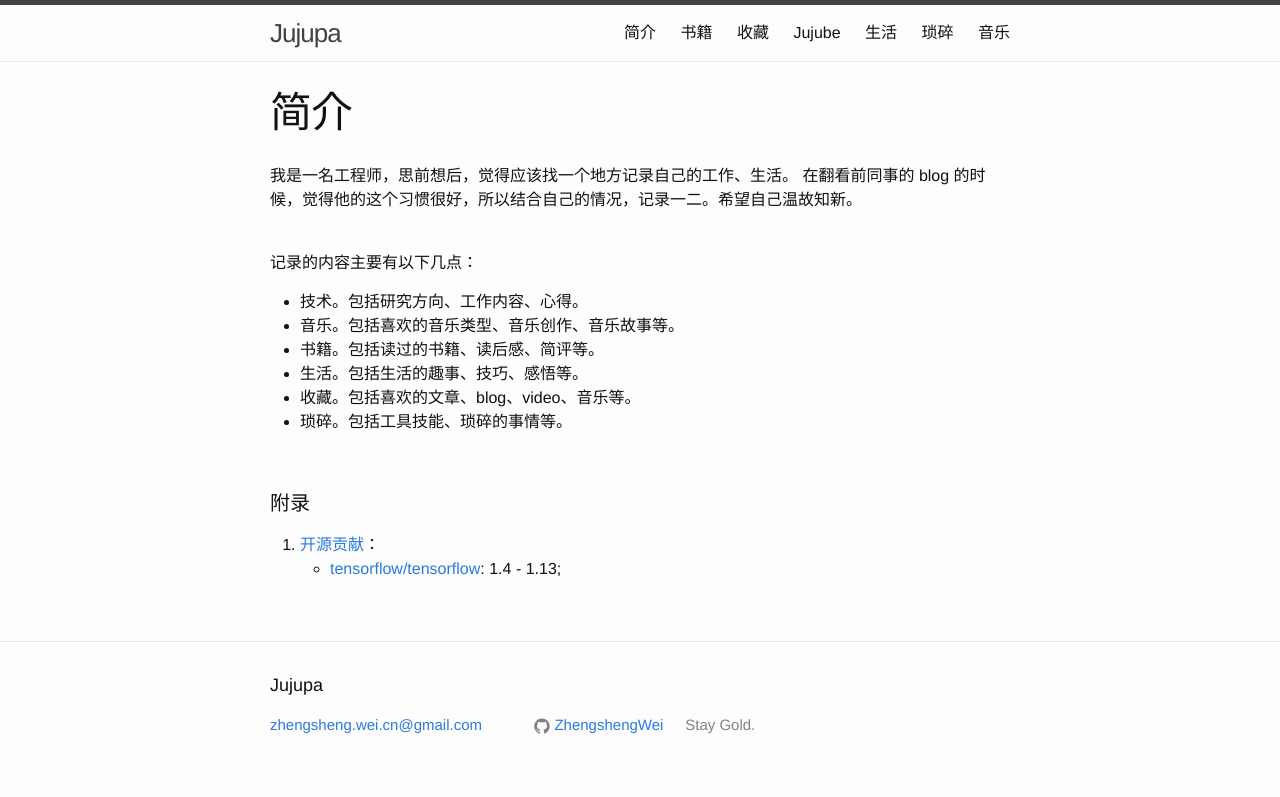
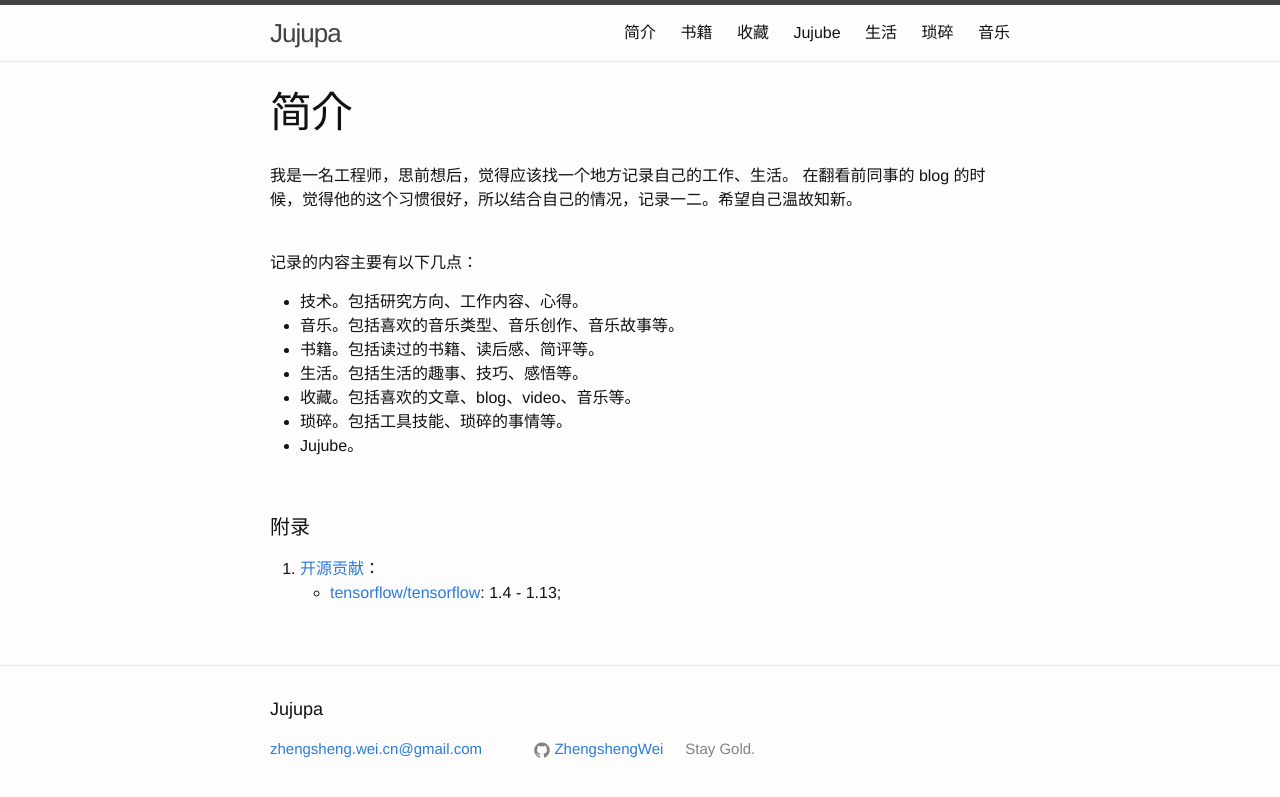
Before and after one commit to ZhengshengWei/zhengshengwei.github.io, a Jekyll site: the page built from about.md, in a window 1280 px wide. Shown: the top 797 px of the page. Built offline with Jekyll 4.4.1, drawn with Linux system fonts in a browser that asks for light colours; comment, search, counter and statistics services are not loaded.

Commit message:
update about

```diff
--- a/about.md
+++ b/about.md
@@ -15,6 +15,7 @@ title: 简介
 + 生活。包括生活的趣事、技巧、感悟等。
 + 收藏。包括喜欢的文章、blog、video、音乐等。
 + 琐碎。包括工具技能、琐碎的事情等。
++ Jujube。
 
 
 
```
